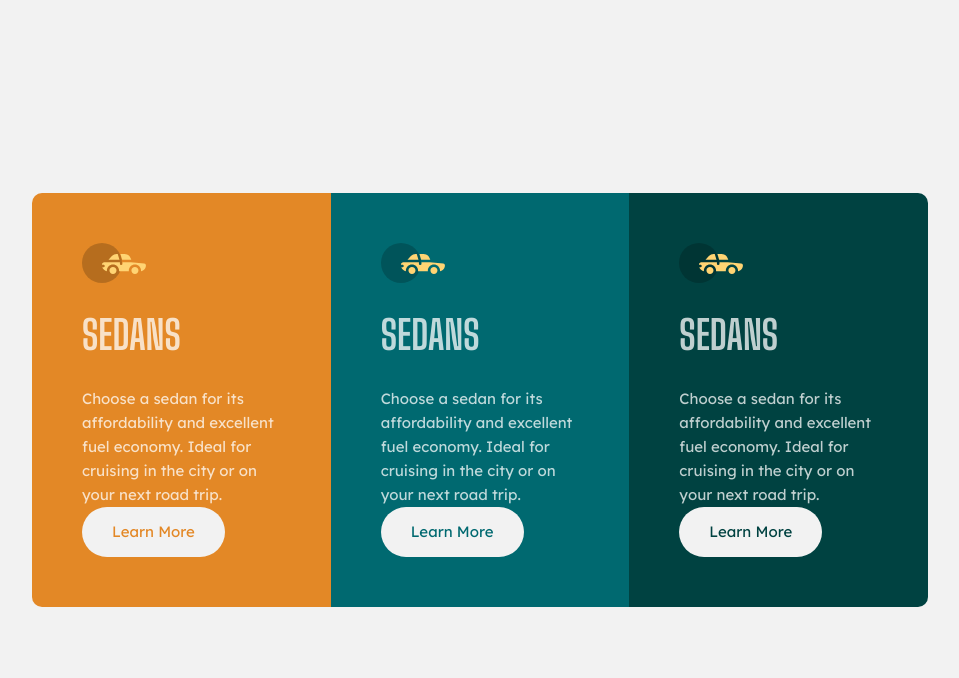
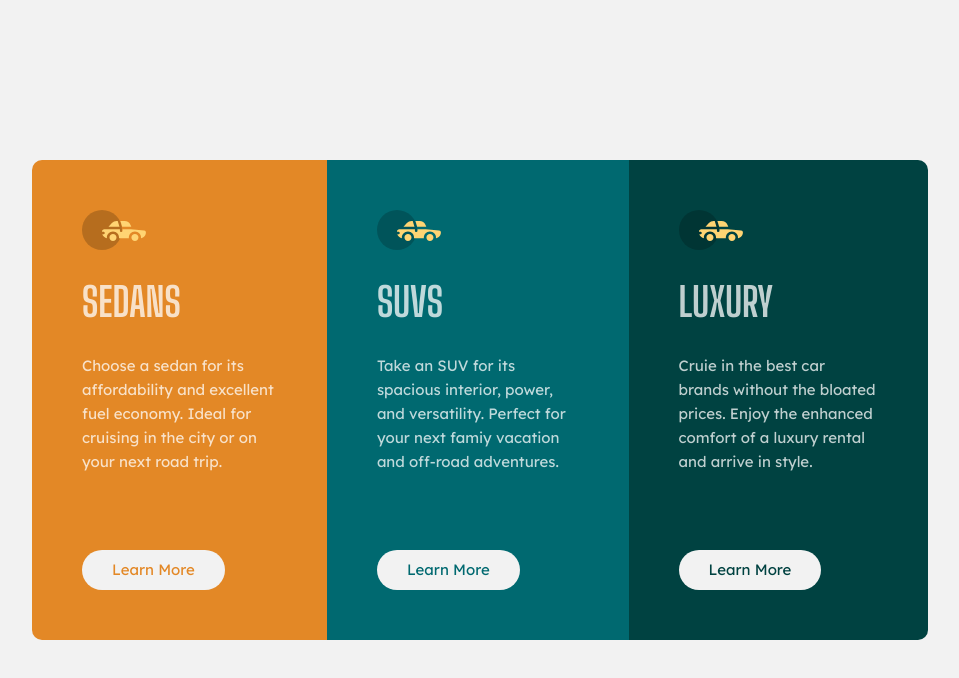
Before and after one commit to lilKriT/3-column-preview-card, a plain HTML site: page index.html in a window 1280 px wide. Shown: the whole page, without its empty margins (160-1119 px from the left). Drawn offline with Linux system fonts and the light colour scheme.

Commit message:
Moving forward.

```diff
--- a/css/style.css
+++ b/css/style.css
@@ -41,6 +41,7 @@ main {
     margin: 0 auto;
 
     display: flex;
+    min-height: 480px;
 }
 
 .products-column {
@@ -82,11 +83,15 @@ main {
     margin-bottom: 2rem;
 }
 
+.product-description {
+    flex-grow: 1;
+}
+
 .product-learn-more {
     background-color: var(--very-light-gray);
-    height: 50px;
+    height: 40px;
     padding: 0 3rem;
-    border-radius: 25px;
+    border-radius: 20px;
 
     display: flex;
     justify-content: center;
--- a/index.html
+++ b/index.html
@@ -37,12 +37,12 @@
                 <img src="img/icon-sedans.svg" alt="" width="64" height="40" class="product-icon">
 
                 <h2 class="product-heading">
-                    Sedans
+                    SUVs
                 </h2>
 
                 <p class="product-description">
-                    Choose a sedan for its affordability and excellent fuel economy. Ideal for cruising in the city
-                    or on your next road trip.
+                    Take an SUV for its spacious interior, power, and versatility. Perfect for your next famiy vacation
+                    and off-road adventures.
                 </p>
 
                 <a href="#" class="product-learn-more">
@@ -54,12 +54,12 @@
                 <img src="img/icon-sedans.svg" alt="" width="64" height="40" class="product-icon">
 
                 <h2 class="product-heading">
-                    Sedans
+                    Luxury
                 </h2>
 
                 <p class="product-description">
-                    Choose a sedan for its affordability and excellent fuel economy. Ideal for cruising in the city
-                    or on your next road trip.
+                    Cruie in the best car brands without the bloated prices. Enjoy the enhanced comfort of a luxury
+                    rental and arrive in style.
                 </p>
 
                 <a href="#" class="product-learn-more">
```
